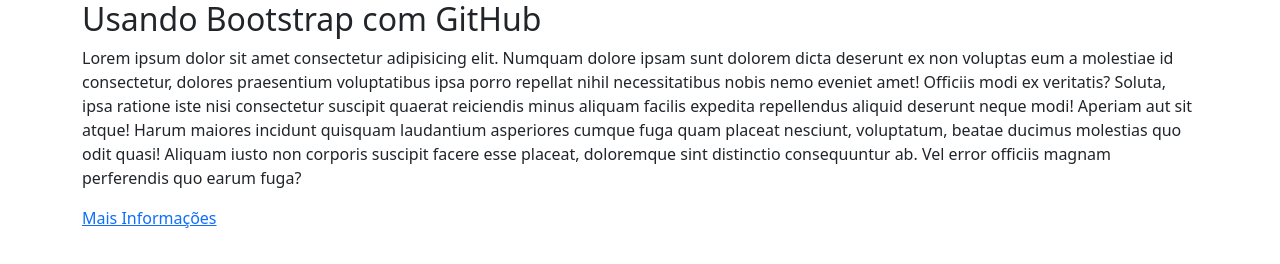
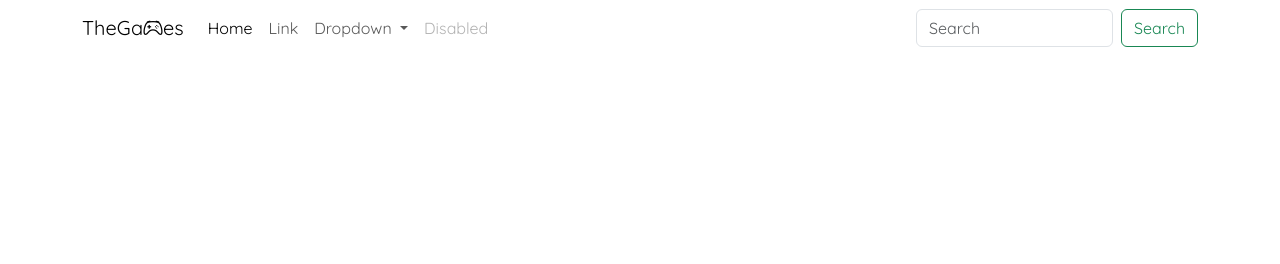
Before and after one commit to velozoo/aula-bs-games-turmaG, a plain HTML site: page index.html in a window 1280 px wide. Drawn offline with nearby package versions, Linux system fonts and the light colour scheme.

Commit message:
Criando a estrutura HTML e CSS - Iniciando o menu de navegação

```diff
--- /dev/null
+++ b/css/styles.css
@@ -0,0 +1,17 @@
+:root {
+    --font-title: "Russo One", sans-serif;
+    --font-title: "Quicksand", sans-serif;
+    --color-light: #f4f4f4;
+    --color-blue-300: #32cbd6;
+    --color-blue-900: #120d24;
+    --color-purple-400: #d34cb6;
+    --bg-video: rgba(19, 15, 37, .8);
+}
+
+body {
+    font-family: var(--font-title);
+}
+
+h1, h2, h3, h4, h5, h6 {
+    font-family: var(--font-title);
+}
--- a/index.html
+++ b/index.html
@@ -1,23 +1,88 @@
 <!doctype html>
 <html lang="pt-br">
+
 <head>
   <meta charset="utf-8">
   <meta name="viewport" content="width=device-width, initial-scale=1">
-    <title>Bootstrap com GitHub</title>
+  <title>The Games - Sua loja de Games</title>
+
+  <!-- Ícone na aba do browser -->
+  <link rel="shortcut icon" href="./images/controller.svg" type="image/x-icon">
 
 
-    <link href="https://cdn.jsdelivr.net/npm/bootstrap@5.3.7/dist/css/bootstrap.min.css" rel="stylesheet" integrity="sha384-LN+7fdVzj6u52u30Kp6M/trliBMCMKTyK833zpbD+pXdCLuTusPj697FH4R/5mcr" crossorigin="anonymous">
+  <!-- Google Fonts -->
+  <link rel="preconnect" href="https://fonts.googleapis.com">
+  <link rel="preconnect" href="https://fonts.gstatic.com" crossorigin>
+  <link href="https://fonts.googleapis.com/css2?family=Quicksand:wght@300..700&family=Russo+One&display=swap"
+    rel="stylesheet">
+
+  <!-- BS Icons -->
+  <link rel="stylesheet" href="https://cdn.jsdelivr.net/npm/bootstrap-icons@1.13.1/font/bootstrap-icons.min.css">
+
+  <link href="https://cdn.jsdelivr.net/npm/bootstrap@5.3.7/dist/css/bootstrap.min.css" rel="stylesheet"
+    integrity="sha384-LN+7fdVzj6u52u30Kp6M/trliBMCMKTyK833zpbD+pXdCLuTusPj697FH4R/5mcr" crossorigin="anonymous">
 </head>
+<link rel="stylesheet" href="./css/styles.css">
+
 <body>
 
+  <section class="hero-page">
+
+    <!-- LOGO + MENU DE NAVEGAÇÃO -->
+    <nav class="navbar navbar-expand-lg">
       <div class="container">
-        <h2>Usando Bootstrap com GitHub</h2>
-        <p>Lorem ipsum dolor sit amet consectetur adipisicing elit. Numquam dolore ipsam sunt dolorem dicta deserunt ex non voluptas eum a molestiae id consectetur, dolores praesentium voluptatibus ipsa porro repellat nihil necessitatibus nobis nemo eveniet amet! Officiis modi ex veritatis? Soluta, ipsa ratione iste nisi consectetur suscipit quaerat reiciendis minus aliquam facilis expedita repellendus aliquid deserunt neque modi! Aperiam aut sit atque! Harum maiores incidunt quisquam laudantium asperiores cumque fuga quam placeat nesciunt, voluptatum, beatae ducimus molestias quo odit quasi! Aliquam iusto non corporis suscipit facere esse placeat, doloremque sint distinctio consequuntur ab. Vel error officiis magnam perferendis quo earum fuga?</p>
-        <a href="">Mais Informações</a>
+        <a class="navbar-brand" href="#">TheGa<i class="bi bi-controller"></i>es</a>
+        <button class="navbar-toggler" type="button" data-bs-toggle="collapse" data-bs-target="#navbarSupportedContent"
+          aria-controls="navbarSupportedContent" aria-expanded="false" aria-label="Toggle navigation">
+          <span class="navbar-toggler-icon"></span>
+        </button>
+        <div class="collapse navbar-collapse" id="navbarSupportedContent">
+          <ul class="navbar-nav me-auto mb-2 mb-lg-0">
+            <li class="nav-item">
+              <a class="nav-link active" aria-current="page" href="#">Home</a>
+            </li>
+            <li class="nav-item">
+              <a class="nav-link" href="#">Link</a>
+            </li>
+            <li class="nav-item dropdown">
+              <a class="nav-link dropdown-toggle" href="#" role="button" data-bs-toggle="dropdown"
+                aria-expanded="false">
+                Dropdown
+              </a>
+              <ul class="dropdown-menu">
+                <li><a class="dropdown-item" href="#">Action</a></li>
+                <li><a class="dropdown-item" href="#">Another action</a></li>
+                <li>
+                  <hr class="dropdown-divider">
+                </li>
+                <li><a class="dropdown-item" href="#">Something else here</a></li>
+              </ul>
+            </li>
+            <li class="nav-item">
+              <a class="nav-link disabled" aria-disabled="true">Disabled</a>
+            </li>
+          </ul>
+          <form class="d-flex" role="search">
+            <input class="form-control me-2" type="search" placeholder="Search" aria-label="Search" />
+            <button class="btn btn-outline-success" type="submit">Search</button>
+          </form>
         </div>
+      </div>
+    </nav>
+
+  </section>
 
 
 
-    <script src="https://cdn.jsdelivr.net/npm/bootstrap@5.3.7/dist/js/bootstrap.bundle.min.js" integrity="sha384-ndDqU0Gzau9qJ1lfW4pNLlhNTkCfHzAVBReH9diLvGRem5+R9g2FzA8ZGN954O5Q" crossorigin="anonymous"></script>
+
+
+
+
+
+  <h1></h1>
+  <script src="https://cdn.jsdelivr.net/npm/bootstrap@5.3.7/dist/js/bootstrap.bundle.min.js"
+    integrity="sha384-ndDqU0Gzau9qJ1lfW4pNLlhNTkCfHzAVBReH9diLvGRem5+R9g2FzA8ZGN954O5Q"
+    crossorigin="anonymous"></script>
 </body>
+
 </html>
```
Also changed, not shown: images/controller.svg (added). Lines whose indentation alone changed are shown as unchanged.
